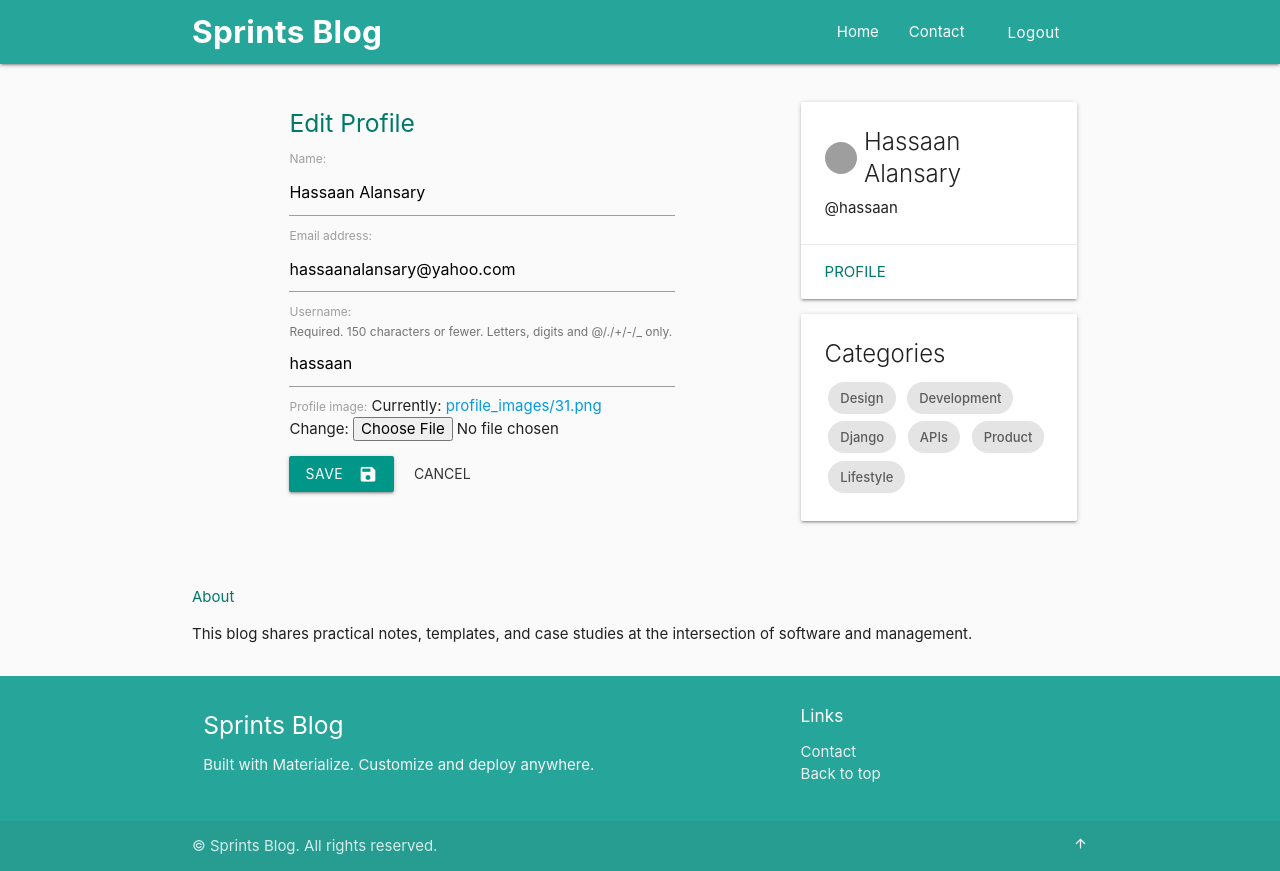
After one commit to hassaanalansary/sprints_blog, a Django app: page /users/profile/update/ in a window 1280 px wide. The commit adds this page. Run offline with Django 5.2, Linux system fonts and the light colour scheme; a user stored in the database is signed in; grey boxes are pictures that could not be loaded.

Commit message:
Add edit profile page

```diff
--- a/blog/templates/blog/base.html
+++ b/blog/templates/blog/base.html
@@ -89,7 +89,7 @@
                 <div class="card hoverable">
                     <div class="card-content">
                         <div class="valign-wrapper" style="margin-bottom:.5rem;">
-                            <img class="avatar" src="https://i.pravatar.cc/64?img=3" alt="Avatar" />
+                            <img class="avatar" src="{{user.profile_image.url}}" alt="Avatar" />
                             <span class="card-title" style="margin:0;">{{ user.name }}</span>
                         </div>
                         <p>@{{user.username}}</p>
@@ -118,8 +118,8 @@
     </main>
     <!-- ABOUT & CONTACT SECTIONS -->
     <section id="about" class="section container">
-        <h5 class="teal-text text-darken-2">About</h5>
-        <p class="flow-text">This blog shares practical notes, templates, and case studies at the intersection of
+        <p class="teal-text text-darken-2">About</p>
+        <p>This blog shares practical notes, templates, and case studies at the intersection of
             software and management.</p>
     </section>
 
--- a/blog/templates/blog/home.html
+++ b/blog/templates/blog/home.html
@@ -12,7 +12,7 @@
                     <span class="card-title activator grey-text text-darken-4">{{post.title}}</span>
                     <p class="grey-text">{{post.created_at|date:"d M Y"}} • 8 min read</p>
                     <p><span class="grey-text">By:</span> {{post.author.name}}</p>
-                    <img class="avatar right" src="https://i.pravatar.cc/64?img=5" alt="Author" />
+                    <img class="avatar right" src="{{post.author.profile_image.url}}" alt="Author" />
                     <div class="chips">
                         <div class="chip">Django</div>
                         <div class="chip">Versioning</div>
--- /dev/null
+++ b/users/templates/users/edit_profile.html
@@ -0,0 +1,24 @@
+{% extends 'blog/base.html' %}
+{% block body %}
+    <main class="container">
+        <div class="row">
+            <div class="col">
+                <h5 class="teal-text text-darken-2">Edit Profile</h5>
+                <form method="POST" enctype="multipart/form-data">
+                    {% csrf_token %}
+                    {{ form }}
+                    <div class="section">
+                        <button class="btn teal" type="submit">
+                            Save
+                            <i class="material-icons right">save</i>
+                        </button>
+                        <a href="{% url 'profile' %}" class="btn-flat"> Cancel </a>
+                    </div>
+
+                </form>
+            </div>
+
+
+        </div>
+    </main>
+{% endblock%}
--- a/users/templates/users/profile.html
+++ b/users/templates/users/profile.html
@@ -12,6 +12,11 @@
                     <i class="material-icons teal-text">email</i>
                     <p><strong>Email</strong> {{user.email}}</p>
                 </div>
+                <div class="section">
+                    <a href="{% url 'edit-profile' %}" class="btn waves-effect waves-light teal darken-2">
+                        <i class="material-icons left">edit</i> Edit Profile
+                    </a>
+                </div>
            </div>
 
         </div>
--- a/users/urls.py
+++ b/users/urls.py
@@ -1,9 +1,10 @@
 from django.urls import path
-from .views import register, profile
+from .views import register, profile, edit_profile
 from django.contrib.auth.views import LoginView, LogoutView
 urlpatterns = [
     path("register/", register, name= 'register'),
     path("profile/", profile, name= 'profile'),
+    path("profile/update/", edit_profile, name= 'edit-profile'),
     path("login/", LoginView.as_view(template_name="users/login.html"), name= 'login'),
     path("logout/", LogoutView.as_view(template_name="users/logout.html"), name= 'logout'),
 
--- a/users/views.py
+++ b/users/views.py
@@ -3,6 +3,7 @@ from django.contrib.auth.forms import UserCreationForm
 from django.contrib.auth.decorators import login_required
 from users.models import User
 from django.contrib import messages
+from django import forms
 class UserRegistrationForm(UserCreationForm):
     class Meta:
         model = User
@@ -28,3 +29,25 @@ def register(request):
 @login_required
 def profile(request):
     return render(request, 'users/profile.html')
+
+class UserUpdateForm(forms.ModelForm):
+    class Meta:
+        model = User
+        fields = ["name", "email", "username", "profile_image"]
+        widgets = {
+           "name": forms.TextInput(attrs= {"class": "validate"}),
+           "email": forms.EmailInput(attrs= {"class": "validate"}),
+           "username": forms.TextInput(attrs= {"class": "validate"}),
+        }
+
+
+def edit_profile(request):
+    if request.method == "POST":
+        form = UserUpdateForm(request.POST, request.FILES, instance=request.user)
+        if form.is_valid():
+            form.save()
+            messages.success(request, "Profile updated successfully.")
+            return redirect('profile')
+    else:
+        form  = UserUpdateForm(instance=request.user)
+    return render(request, "users/edit_profile.html", {'form':form})
```
Also changed, not shown: db.sqlite3. Lines whose indentation alone changed are shown as unchanged.
